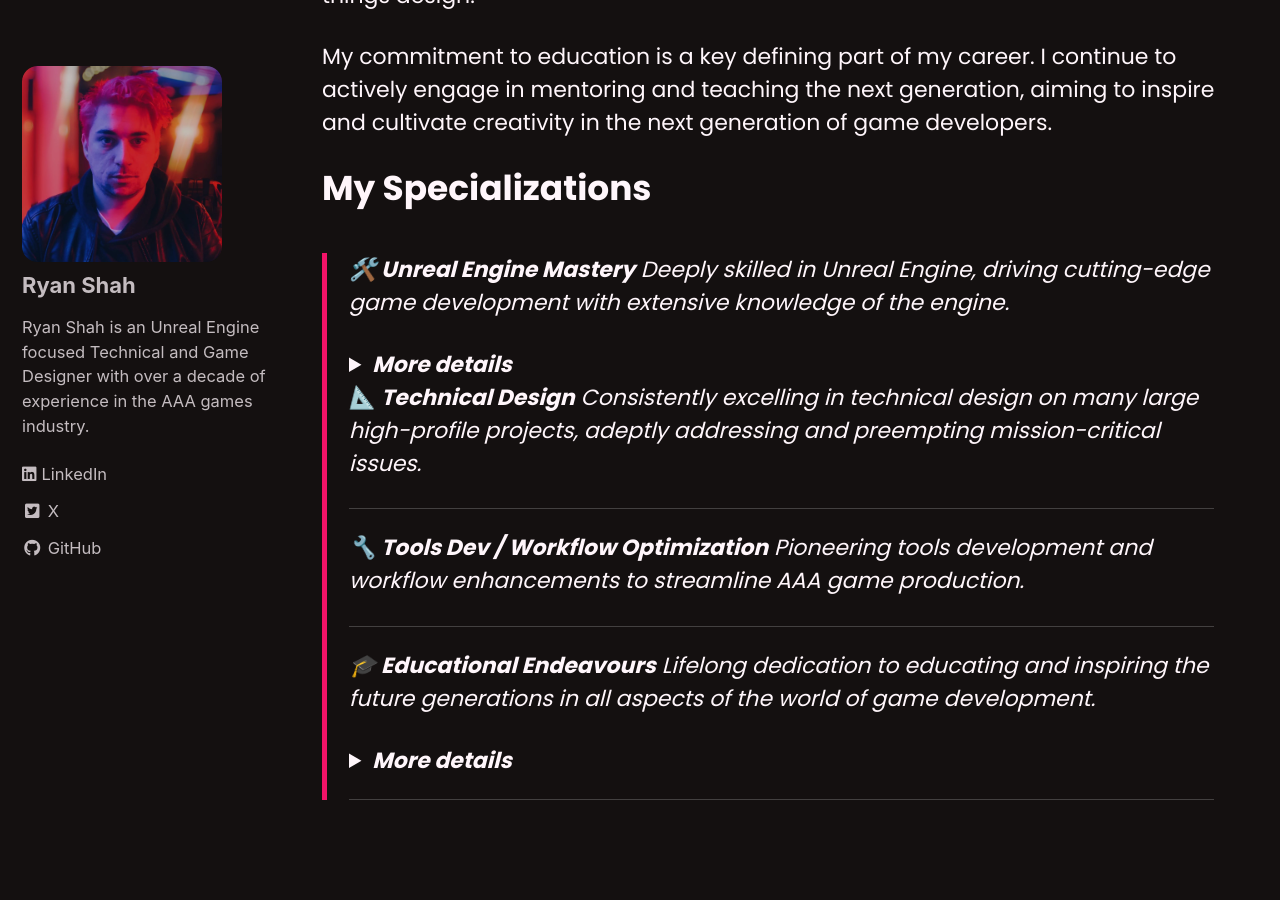
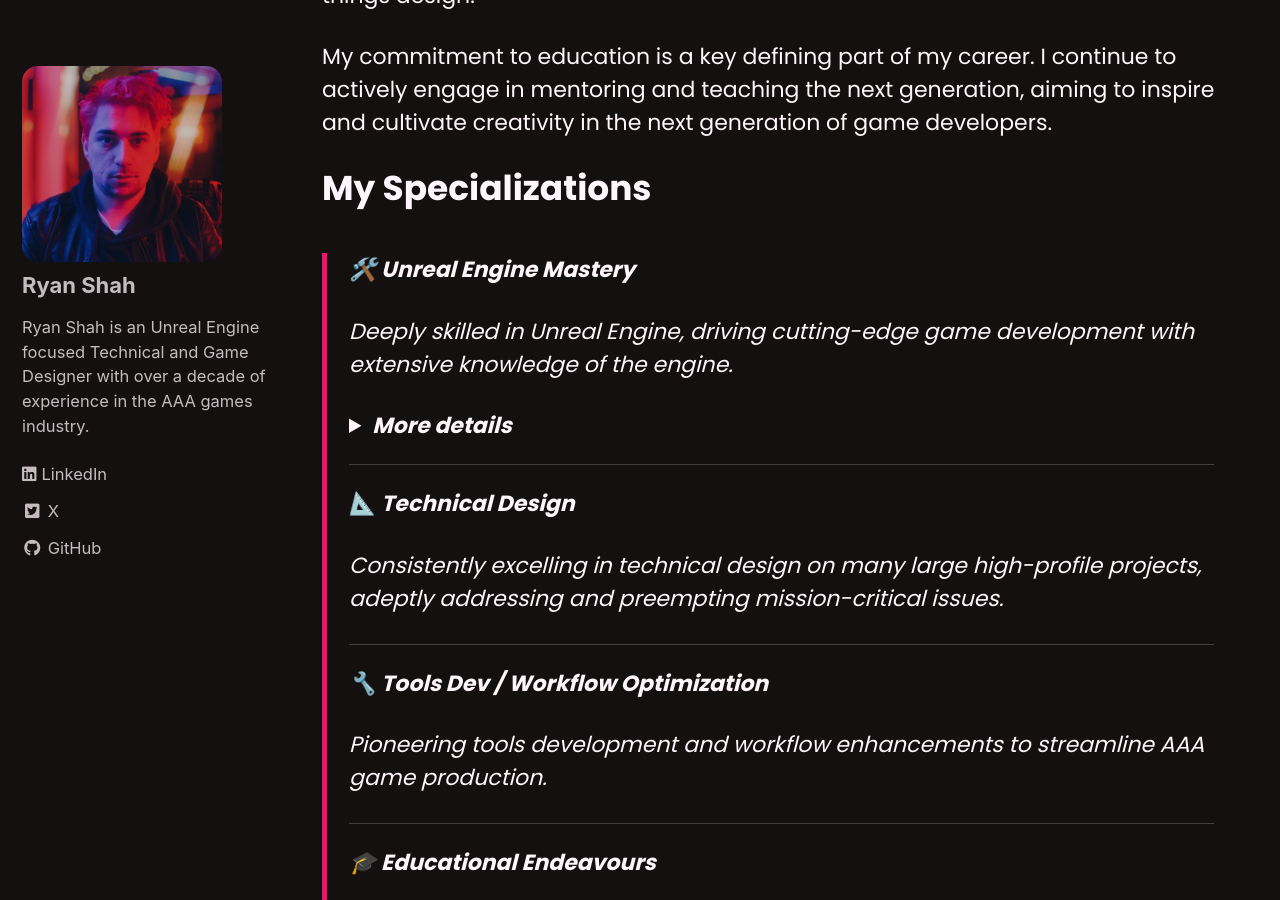
Before and after one commit to KITATUS/ryanshah.github.io, a Jekyll site: the page built from _pages/about.md, in a window 1280 px wide and 900 px high, scrolled down 727 px. Built offline with Jekyll 4.4.1, drawn with Linux system fonts in a browser that asks for light colours; cached includes are drawn as plain includes.

```diff
--- a/_pages/about.md
+++ b/_pages/about.md
@@ -16,6 +16,7 @@ My commitment to education is a key defining part of my career. I continue to ac
 # My Specializations
 
 > **🛠️ Unreal Engine Mastery**
+>
 > Deeply skilled in Unreal Engine, driving cutting-edge game development with extensive knowledge of the engine.
 >
 > <details>
@@ -28,17 +29,22 @@ My commitment to education is a key defining part of my career. I continue to ac
 > </div>
 > </details>
 >
+> ---
+>
 > **📐 Technical Design**
+>
 > Consistently excelling in technical design on many large high-profile projects, adeptly addressing and preempting mission-critical issues.
 >
 > ---
 >
-**🔧 Tools Dev / Workflow Optimization**
+> **🔧 Tools Dev / Workflow Optimization**
+>
 > Pioneering tools development and workflow enhancements to streamline AAA game production.
 >
 > ---
 >
 > **🎓 Educational Endeavours**
+>
 > Lifelong dedication to educating and inspiring the future generations in all aspects of the world of game development.
 >
 > <details>
```
